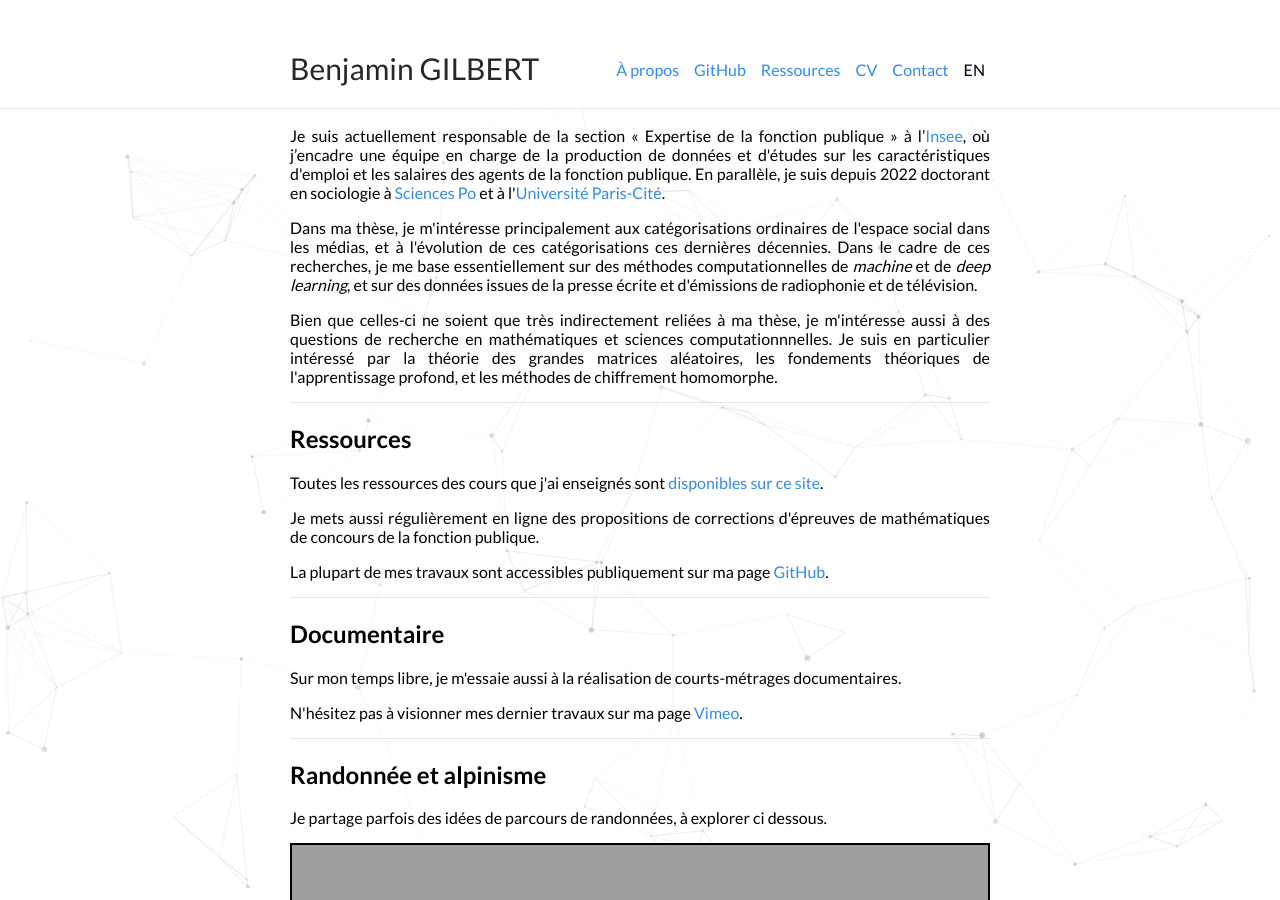
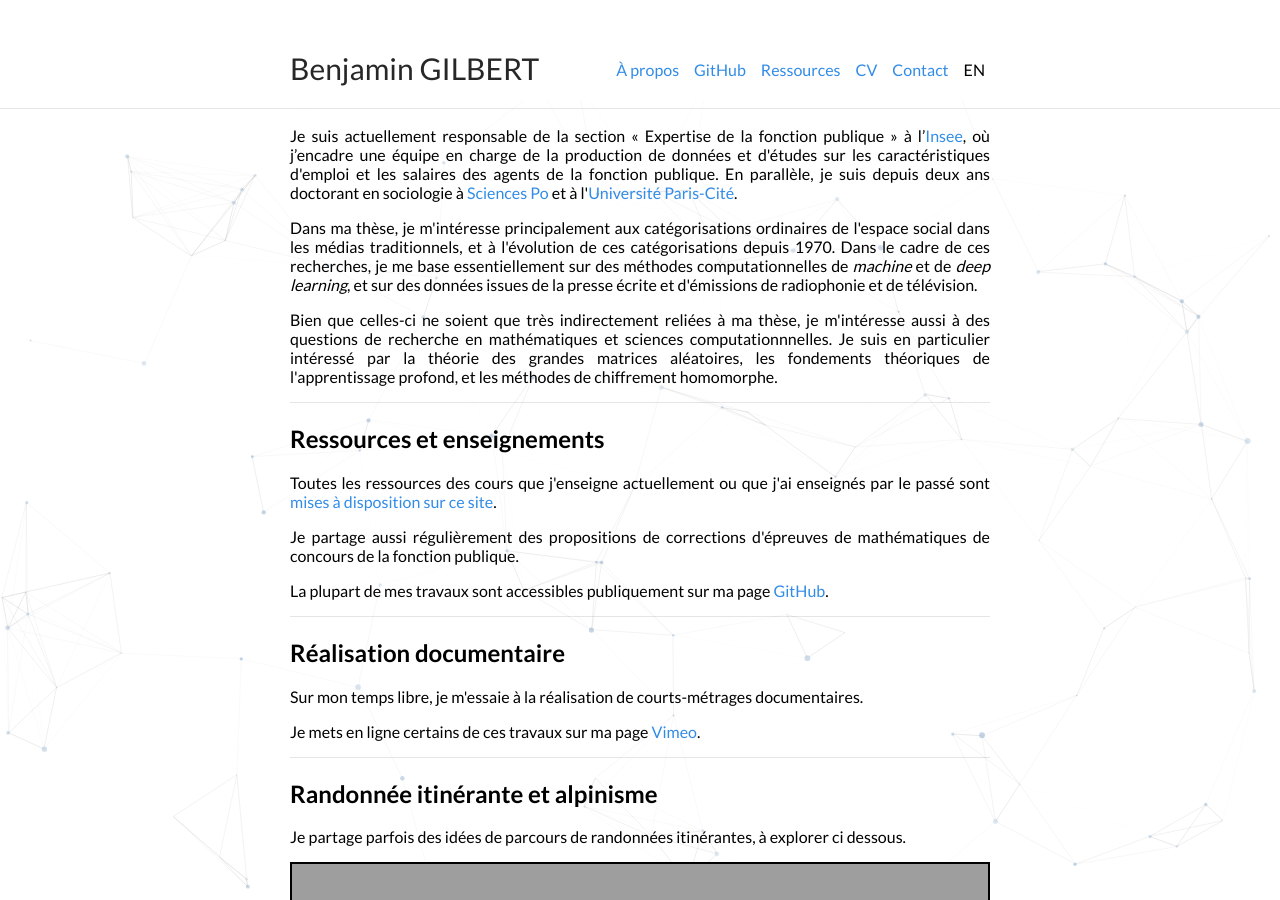
Before and after one commit to bglbrt/bglbrt.github.io, a Jekyll site: the page built from index.md, in a window 1280 px wide and 900 px high. Built offline with Jekyll 4.4.1, drawn with Linux system fonts in a browser that asks for light colours; nearby versions of some CDN libraries; grey boxes are pictures that could not be loaded.

Commit message:
Mise à jour du site

```diff
--- a/index.md
+++ b/index.md
@@ -6,9 +6,9 @@ lang: "fr"
 
 <div style="text-align: justify">
 
-<p> Je suis actuellement responsable de la section  « Expertise de la fonction publique » à l’<a href = "https://www.insee.fr/fr/accueil">Insee</a>, où j’encadre une équipe en charge de la production de données et d'études sur les caractéristiques d'emploi et les salaires des agents de la fonction publique. En parallèle, je suis depuis 2022 doctorant en sociologie à <a href = "https://www.sciencespo.fr/fr/">Sciences Po</a> et à l'<a href = "https://u-paris.fr">Université Paris-Cité</a>. </p>
+<p> Je suis actuellement responsable de la section  « Expertise de la fonction publique » à l’<a href = "https://www.insee.fr/fr/accueil">Insee</a>, où j’encadre une équipe en charge de la production de données et d'études sur les caractéristiques d'emploi et les salaires des agents de la fonction publique. En parallèle, je suis depuis deux ans doctorant en sociologie à <a href = "https://www.sciencespo.fr/fr/">Sciences Po</a> et à l'<a href = "https://u-paris.fr">Université Paris-Cité</a>. </p>
 
-<p> Dans ma thèse, je m'intéresse principalement aux catégorisations ordinaires de l'espace social dans les médias, et à l'évolution de ces catégorisations ces dernières décennies. Dans le cadre de ces recherches, je me base essentiellement sur des méthodes computationnelles de <i>machine</i> et de <i>deep learning</i>, et sur des données issues de la presse écrite et d'émissions de radiophonie et de télévision. </p>
+<p> Dans ma thèse, je m'intéresse principalement aux catégorisations ordinaires de l'espace social dans les médias traditionnels, et à l'évolution de ces catégorisations depuis 1970. Dans le cadre de ces recherches, je me base essentiellement sur des méthodes computationnelles de <i>machine</i> et de <i>deep learning</i>, et sur des données issues de la presse écrite et d'émissions de radiophonie et de télévision. </p>
 
 <p> Bien que celles-ci ne soient que très indirectement reliées à ma thèse, je m'intéresse aussi à des questions de recherche en mathématiques et sciences computationnnelles. Je suis en particulier intéressé par la théorie des grandes matrices aléatoires, les fondements théoriques de l'apprentissage profond, et les méthodes de chiffrement homomorphe. </p>
 
@@ -16,13 +16,13 @@ lang: "fr"
 
 ---
 
-## Ressources
+## Ressources et enseignements
 
 <div style="text-align: justify">
 
-<p> Toutes les ressources des cours que j'ai enseignés sont <a href = "/fr/enseignement">disponibles sur ce site</a>. </p>
+<p> Toutes les ressources des cours que j'enseigne actuellement ou que j'ai enseignés par le passé sont <a href = "/fr/enseignement">mises à disposition sur ce site</a>. </p>
 
-<p> Je mets aussi régulièrement en ligne des propositions de corrections d'épreuves de mathématiques de concours de la fonction publique. </p>
+<p> Je partage aussi régulièrement des propositions de corrections d'épreuves de mathématiques de concours de la fonction publique. </p>
 
 <p> La plupart de mes travaux sont accessibles publiquement sur ma page <a href = "https://github.com/bglbrt">GitHub</a>. </p>
 
@@ -31,23 +31,23 @@ lang: "fr"
 
 ---
 
-## Documentaire
+## Réalisation documentaire
 
 <div style="text-align: justify">
 
-<p> Sur mon temps libre, je m'essaie aussi à la réalisation de courts-métrages documentaires. </p>
+<p> Sur mon temps libre, je m'essaie à la réalisation de courts-métrages documentaires. </p>
 
-<p> N'hésitez pas à visionner mes dernier travaux sur ma page <a href = "https://vimeo.com/bglbrt">Vimeo</a>. </p>
+<p> Je mets en ligne certains de ces travaux sur ma page <a href = "https://vimeo.com/bglbrt">Vimeo</a>. </p>
 
 </div>
 
 ---
 
-## Randonnée et alpinisme
+## Randonnée itinérante et alpinisme
 
 <div style="text-align: justify">
 
-<p> Je partage parfois des idées de parcours de randonnées, à explorer ci dessous. </p>
+<p> Je partage parfois des idées de parcours de randonnées itinérantes, à explorer ci dessous. </p>
 
 </div>
 
```
